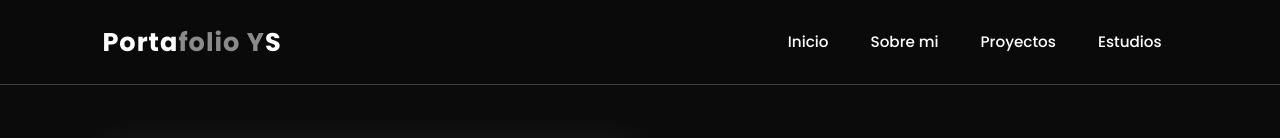
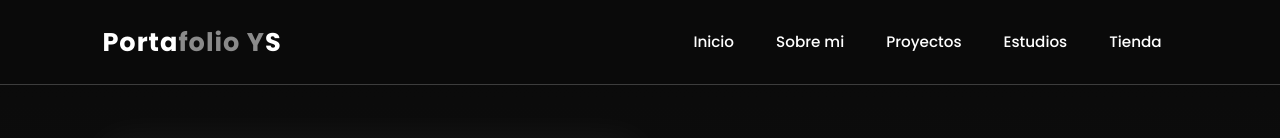
Before and after one commit to yamithmeneses122-hue/portafolio-Yamith-S-nchez-, a React (Vite) app: page / in a window 1280 px wide. Shown: the top 138 px of the page. Built offline with nearby package versions, Linux system fonts and the light colour scheme.

Commit message:
Agregar navegación de la tienda

```diff
--- a/src/components/Nav.jsx
+++ b/src/components/Nav.jsx
@@ -4,6 +4,7 @@ export default function Nav() {
     ["Sobre mi", "#sobremi"],
     ["Proyectos", "#proyectos"],
     ["Estudios", "#estudios"],
+    ["Tienda", "#tienda"],
   ]
 
   return (
@@ -12,7 +13,7 @@ export default function Nav() {
         Porta<span className="text-[#8a8a8a]">folio Y</span>S
       </h1>
       <nav>
-        <ul className="flex list-none gap-[10px] max-[900px]:gap-[2px]">
+        <ul className="flex list-none gap-[10px] max-[900px]:flex-wrap max-[900px]:justify-center max-[900px]:gap-[2px]">
           {links.map(([label, href]) => (
             <li key={label}>
               <a
```
